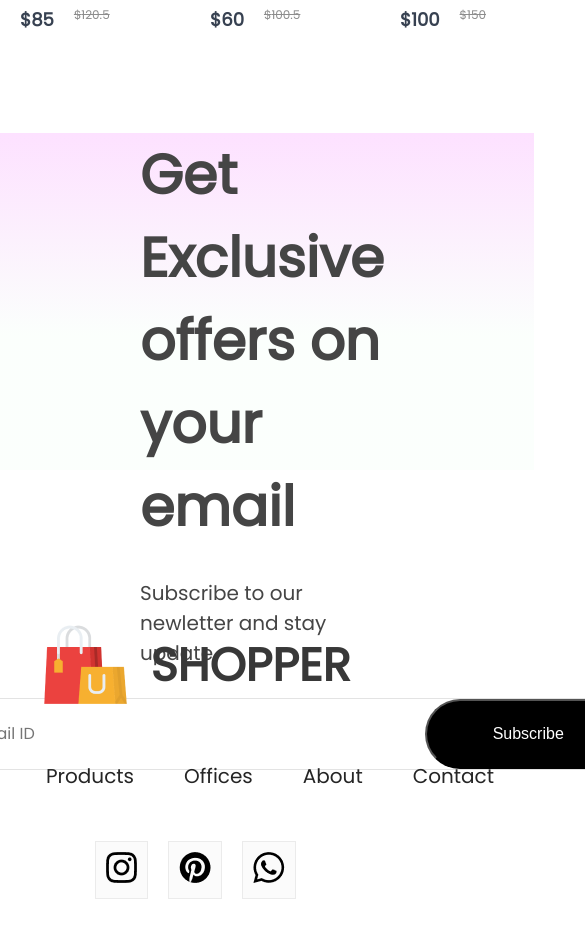
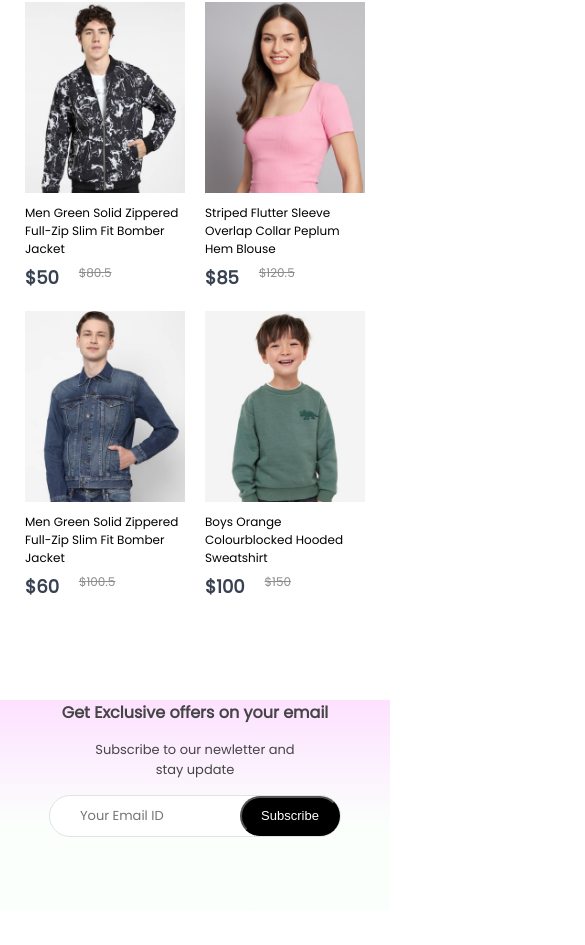
Before and after one commit to Mahradtangestani/ecommerce, a React (Create React App) app: page / in a window 390 px wide. Shown: the part 2792-3737 px from the top of the page, 585 px wide, since content can reach past the window. Built offline with nearby package versions, Linux system fonts and the light colour scheme.

Commit message:
newCollections & newsLetter are responsive

```diff
--- a/src/components/newCollections/NewCollections.css
+++ b/src/components/newCollections/NewCollections.css
@@ -22,3 +22,50 @@
     margin-top: 50px;
     gap: 30px;
 }
+@media (max-width: 1280px) {
+    .new-collections h1 {
+      font-size: 40px;
+    }
+    .new-collections hr {
+      width: 160px;
+      height: 4px;
+    }
+    .collections {
+      gap: 20px;
+      margin-top: 30px;
+    }
+  }
+  @media (max-width: 1024px) {
+    .new-collections h1 {
+      font-size: 30px;
+    }
+    .new-collections hr {
+      width: 120px;
+      height: 3px;
+    }
+    .collections {
+      gap: 15px;
+      margin-top: 20px;
+    }
+  }
+  @media (max-width: 800px) {
+    .new-collections {
+      gap: 6px;
+    }
+    .new-collections h1 {
+      font-size: 20px;
+    }
+    .new-collections hr {
+      width: 100px;
+    }
+    .collections {
+      gap: 15px;
+    }
+  }
+  @media(max-width:500px){
+      .collections{
+          display: grid;
+          grid-template-columns: 1fr 1fr;
+          gap: 20px;
+      }
+  }
--- a/src/components/newsLetter/NewsLetter.css
+++ b/src/components/newsLetter/NewsLetter.css
@@ -48,3 +48,98 @@
     font-size: 16px;
     cursor: pointer;
 }
+@media(max-width:1280px){
+    .newsletter{
+        padding: 0px 80px;
+        margin-bottom: 120px;
+        gap: 20px;
+    }
+    .newsletter h2{
+        font-size: 36px;
+    }
+    .newsletter p{
+        font-size: 16px;
+    }
+    .newsletter div{
+        width: 600px;
+        height: 60px;
+    }
+    .newsletter div input{
+        width: 400px;
+    }
+    .newsletter div button{
+        width: 160px;
+        height: 60px;
+    }
+}
+@media(max-width:1024px){
+    .newsletter{
+        margin-bottom: 60px;
+    }
+    .newsletter h2{
+        font-size: 30px;
+    }
+    .newsletter p{
+        font-size: 14px;
+    }
+    .newsletter div{
+        width: 500px;
+        height: 50px;
+    }
+    .newsletter div input{
+        width: 300px;
+        font-size: 14px;
+    }
+    .newsletter div button{
+        width: 120px;
+        height: 50px;
+        font-size: 14px;
+    }
+}
+@media(max-width:800px){
+    .newsletter{
+        margin-bottom: 30px;
+        height: 35vh;
+    }
+    .newsletter h2{
+        font-size: 18px;
+    }
+    .newsletter p{
+        font-size: 12px;
+    }
+    .newsletter div{
+        width: 400px;
+        height: 40px;
+    }
+    .newsletter div input{
+        width: 200px;
+        font-size: 13px;
+    }
+    .newsletter div button{
+        width: 100px;
+        height: 40px;
+        font-size: 13px;
+    }
+}
+@media(max-width:500px){
+    .newsletter{
+        height: 25vh;
+        width: 100%;
+        padding: 0;
+        gap: 15px;
+    }
+    .newsletter h2{
+        font-size: 16px;
+    }
+    .newsletter p{
+        font-size: 13px;
+        max-width: 200px;
+        text-align: center;
+    }
+    .newsletter div{
+        width: 290px;
+    }
+    .newsletter div input{
+        width: 130px;
+    }
+}
```
